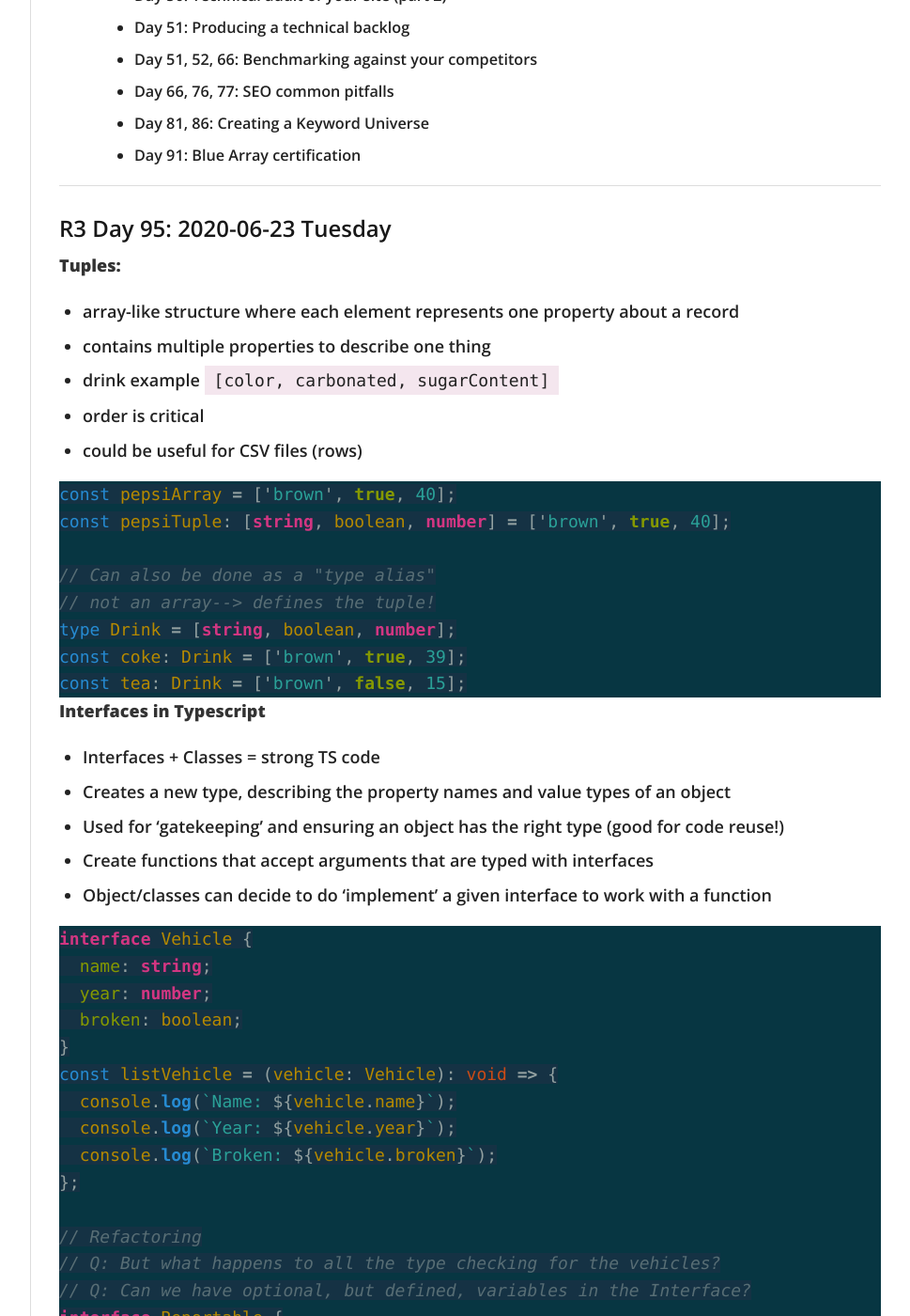
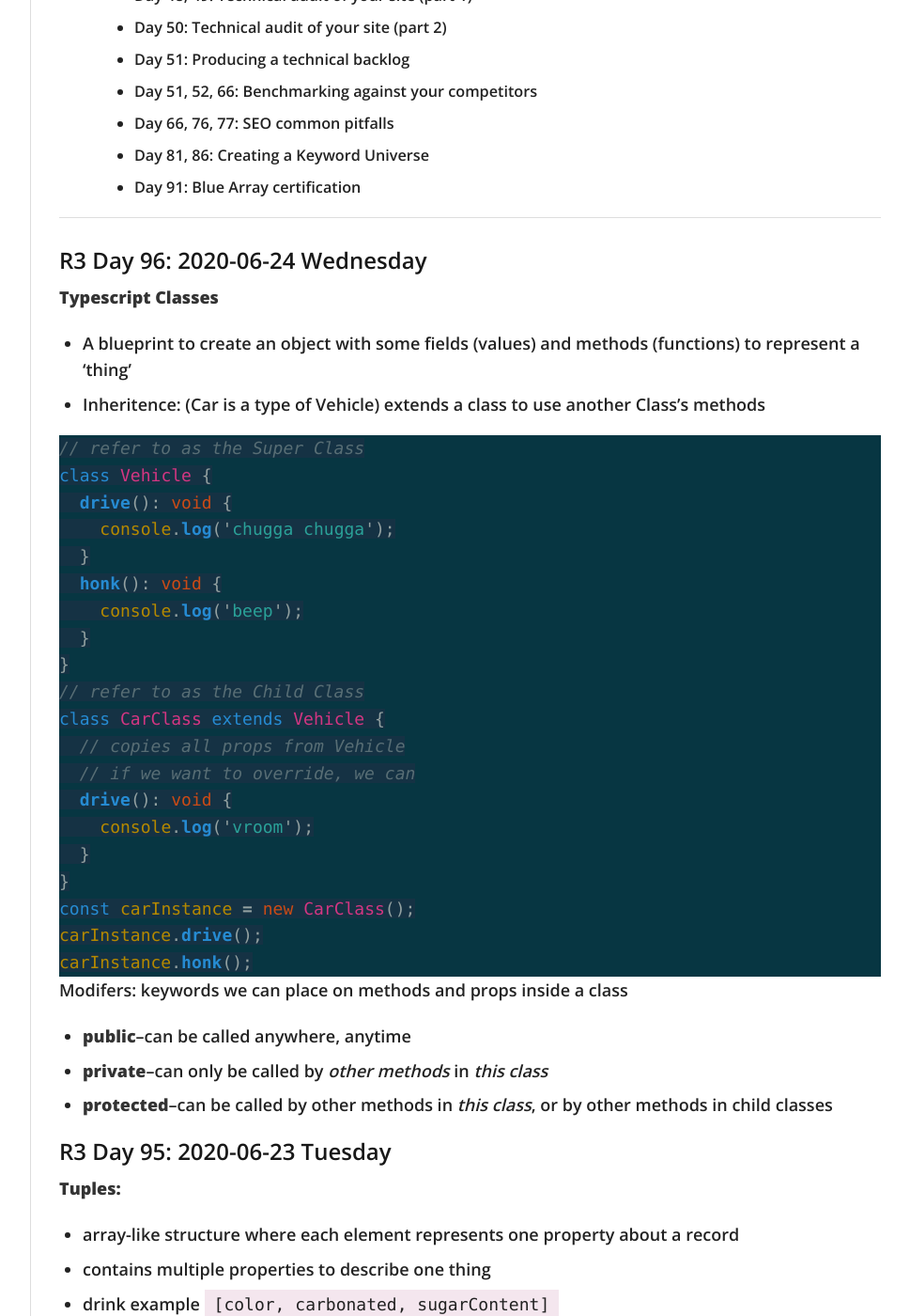
Before and after one commit to virtual/100daysofcode, a Jekyll site: the page built from index.md, in a window 1280 px wide and 1400 px high, scrolled down 3982 px. Shown: the whole window at 94% size, without its empty margins (272-1241 px from the left). Built offline with Jekyll 4.4.1, drawn with Linux system fonts in a browser that asks for light colours; nearby versions of some CDN libraries; our own code applies the rules of GitHub Pages for plain Markdown files; some of the changed text lies outside the part shown.

Commit message:
typescript classes

````diff
--- a/index.md
+++ b/index.md
@@ -106,6 +106,7 @@
   - Day 93: S25: Typescript
   - Day 94: S25: Typescript: Functions and Objects
   - Day 95: S25: Typescript: Arrays, tuples, interfaces
+  - Day 96: S25: Typescript: Classes
 - Develop out [Knight University using TailwindCSS](https://virtual.github.io/knightu/)
   - Day 55: Hero, subfeature
 - Other projects/APIs
@@ -126,6 +127,42 @@
   - Day 91: Blue Array certification
 
 ---
+
+## R3 Day 96: 2020-06-24 Wednesday
+
+**Typescript Classes**
+
+- A blueprint to create an object with some fields (values) and methods (functions) to represent a 'thing'
+- Inheritence: (Car is a type of Vehicle) extends a class to use another Class's methods
+
+```ts
+// refer to as the Super Class
+class Vehicle {
+  drive(): void {
+    console.log('chugga chugga');
+  }
+  honk(): void {
+    console.log('beep');
+  }
+}
+// refer to as the Child Class
+class CarClass extends Vehicle {
+  // copies all props from Vehicle
+  // if we want to override, we can
+  drive(): void {
+    console.log('vroom');
+  }
+}
+const carInstance = new CarClass();
+carInstance.drive();
+carInstance.honk();
+```
+
+Modifers: keywords we can place on methods and props inside a class
+
+- **public**--can be called anywhere, anytime
+- **private**--can only be called by _other methods_ in _this class_
+- **protected**--can be called by other methods in _this class_, or by other methods in child classes
 
 ## R3 Day 95: 2020-06-23 Tuesday
 
````
